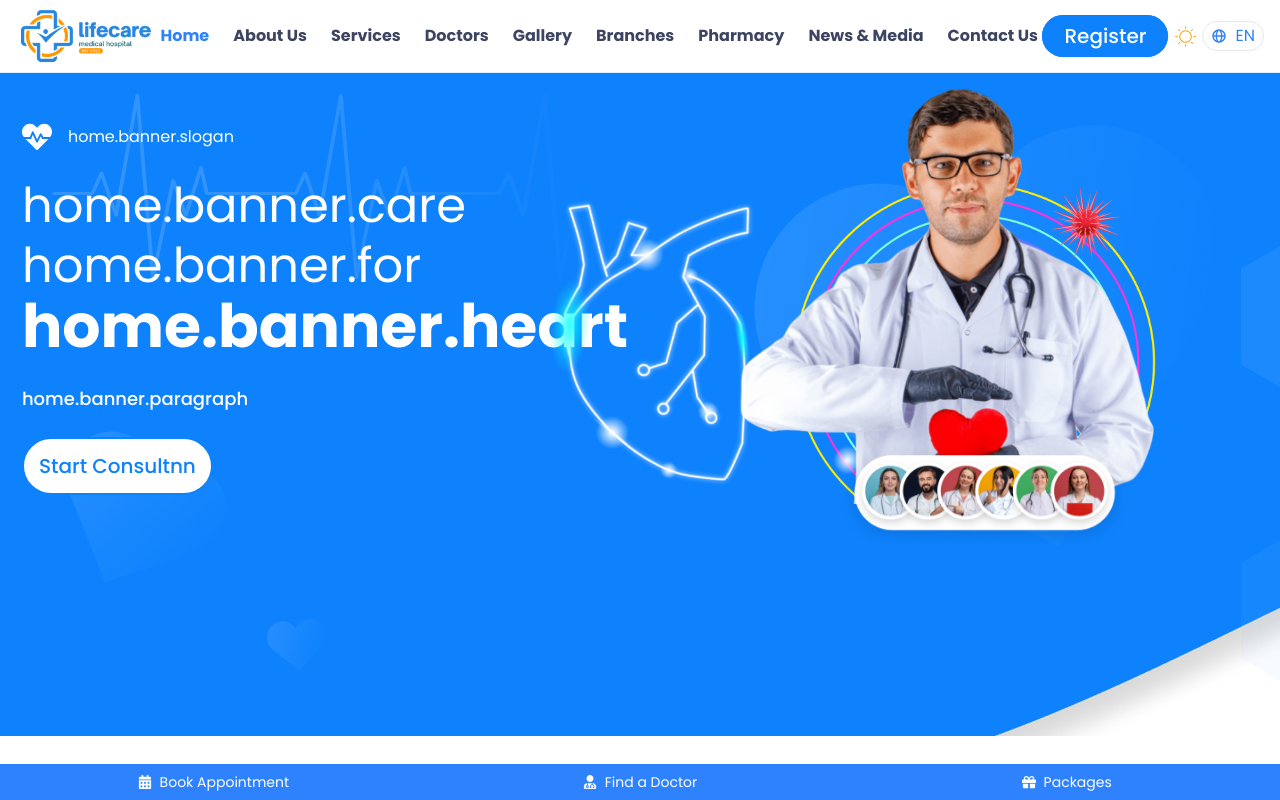
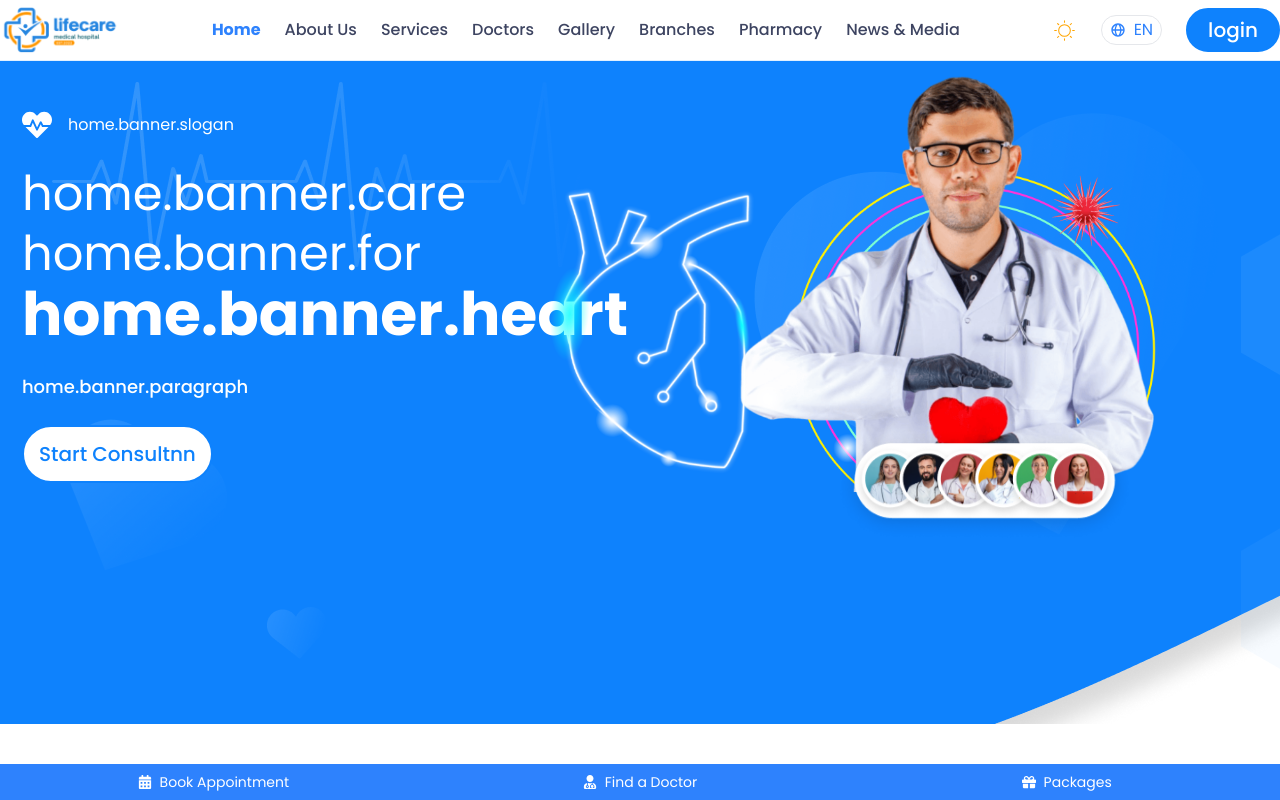
Before and after one commit to rakibulhasan-bu/hospital-app-team-project-client, a React (Vite) app: page / in a window 1280 px wide. Shown: the top 800 px of the page. Built offline with nearby package versions, Linux system fonts and the light colour scheme.

Commit message:
login functionality half added

```diff
--- a/src/index.css
+++ b/src/index.css
@@ -40,9 +40,9 @@ body {
 .nav-link::before {
   position: absolute;
   content: "";
-  bottom: -10px;
+  bottom: -4px;
   left: 0;
-  height: 3px;
+  height: 2px;
   width: 0;
   background: #2686e0;
   -webkit-transition: all 0.2s ease-in-out;
--- a/src/pages/shared/navbar/Navbar.tsx
+++ b/src/pages/shared/navbar/Navbar.tsx
@@ -8,6 +8,8 @@ import DarkToggle from "./DarkToggle";
 import LanguageNav from "./LanguageNav";
 import { Tooltip } from "react-tooltip";
 import DivisionList from "../../../components/Banches/DivisionList";
+import { useSelector } from "react-redux";
+import { RootState } from "../../../redux/store";
 
 interface NavLink {
   path: string;
@@ -15,8 +17,8 @@ interface NavLink {
 }
 
 const Navbar: React.FC = () => {
+  const { email } = useSelector((state: RootState) => state.userState)
   const [open, setOpen] = useState(false);
-  const UserLoggedIn: boolean = false;
 
   const navlinks: NavLink[] = [
     {
@@ -51,10 +53,6 @@ const Navbar: React.FC = () => {
       path: "/newsMedia",
       title: "News & Media",
     },
-    {
-      path: "/contactUs",
-      title: "Contact Us",
-    },
   ];
   const jsonData = {
     Dhaka: ["Dhaka", "Gazipur", "Narayanganj", "Tangail", "Manikganj"],
@@ -87,10 +85,10 @@ const Navbar: React.FC = () => {
 
   return (
     <header className="sticky top-0 z-50 bg-white ">
-      <nav className="container relative flex items-center justify-between px-4 mx-auto 2xl:h-24 lg:py-2">
+      <nav className="container relative flex items-center justify-between px-2 lg:px-0 mx-auto 2xl:h-24 lg:py-1.5 2xl:py-2">
         <div>
           <Link to="/">
-            <img src={logo} className=" h-14" alt="logo" />
+            <img src={logo} className="h-12 2xl:h-14 object-cover" alt="logo" />
           </Link>
         </div>
         <div className="hidden lg:block">
@@ -98,7 +96,7 @@ const Navbar: React.FC = () => {
             {navlinks.map((link) => (
               <li key={link.path} className="relative ">
                 <NavLink
-                  className="font-bold duration-500 text-textBlack hover:font-bold hover:text-secondary nav-link"
+                  className="font-medium text-textBlack hover:text-secondary nav-link"
                   to={link.path}
                 >
                   {link.title === "Branches" ? (
@@ -121,12 +119,14 @@ const Navbar: React.FC = () => {
             ))}
           </ul>
         </div>
-        <div className="hidden lg:block">
-          {UserLoggedIn ? (
-            <button className="bttn common-btn text-textBlack">Login</button>
+        <div className="hidden lg:flex justify-between items-center gap-6 2xl:gap-10">
+          <DarkToggle />
+          <LanguageNav />
+          {email ? (
+            <img className="w-10 h-10 object-cover rounded-lg" src="https://res.cloudinary.com/dwx2jd8b1/image/upload/v1693057174/Website-assets/LifeCare/pexels-polina-tankilevitch-3873191_sobg4q.jpg" alt="" />
           ) : (
-            <Link to="/register" className="bttn common-btn text-textBlack">
-              Register
+            <Link to="/login" className="bttn common-btn text-textBlack">
+              login
             </Link>
           )}
         </div>
@@ -138,16 +138,13 @@ const Navbar: React.FC = () => {
           )}
         </div>
         <div
-          className={` absolute duration-300 ease-out ${
-            open
-              ? "left-0 top-[56px] md:-left-[30px]"
-              : "-left-[220px] top-[56px] bottom-0 md:-left-[220px]"
-          }`}
+          className={` absolute duration-300 ease-out ${open
+            ? "left-0 top-[56px] md:-left-[30px]"
+            : "-left-[220px] top-[56px] bottom-0 md:-left-[220px]"
+            }`}
         >
           <MobileMenu />
         </div>
-        <DarkToggle />
-        <LanguageNav />
       </nav>
     </header>
   );
```
